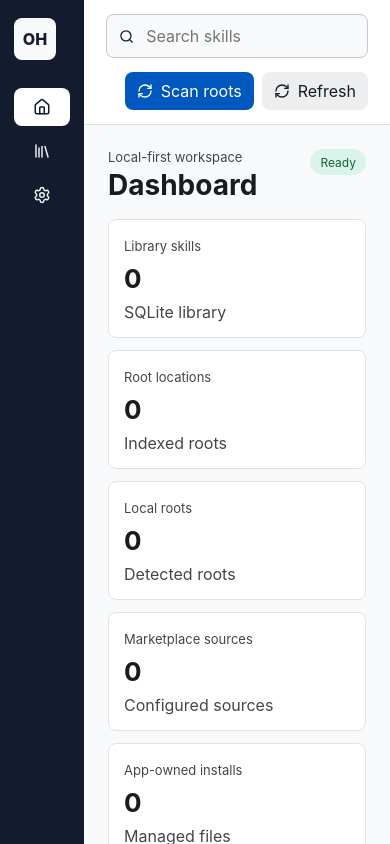
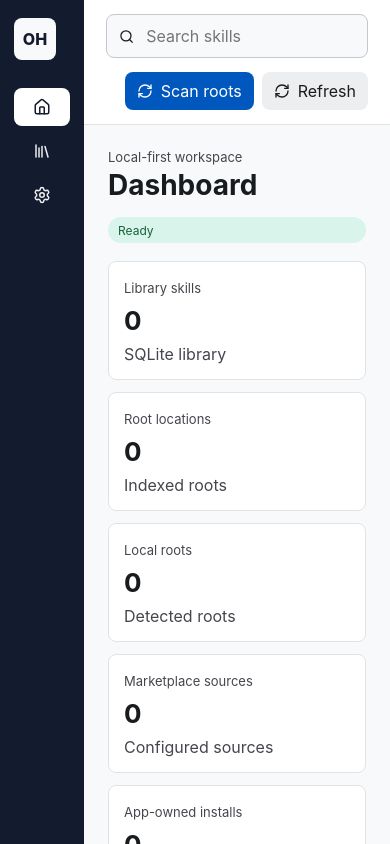
Before and after one commit to OpenHubXYZ/OpenHub, a React (Vite) app in the folder apps/desktop/: page / in a window 390 px wide. Built offline with nearby package versions, Linux system fonts and the light colour scheme.

Commit message:
fix: wrap mobile status messages

```diff
--- a/apps/desktop/src/renderer/app.css
+++ b/apps/desktop/src/renderer/app.css
@@ -858,4 +858,11 @@ button {
     overflow-wrap: anywhere;
     text-overflow: clip;
   }
+
+  .page-title .status {
+    flex-basis: 100%;
+    white-space: normal;
+    overflow-wrap: anywhere;
+    text-overflow: clip;
+  }
 }
```
Also changed, not shown: 1 other file (tests, documents, lock files or other folders).
